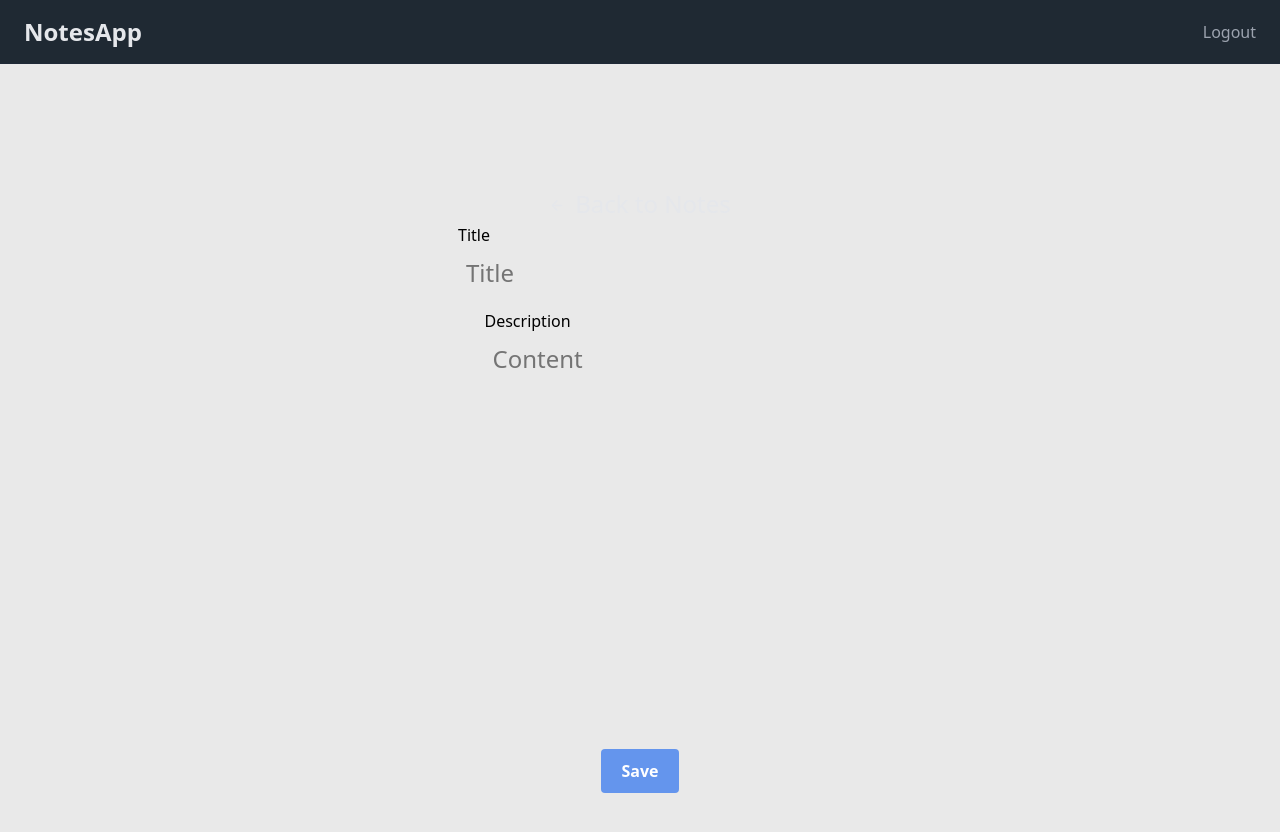
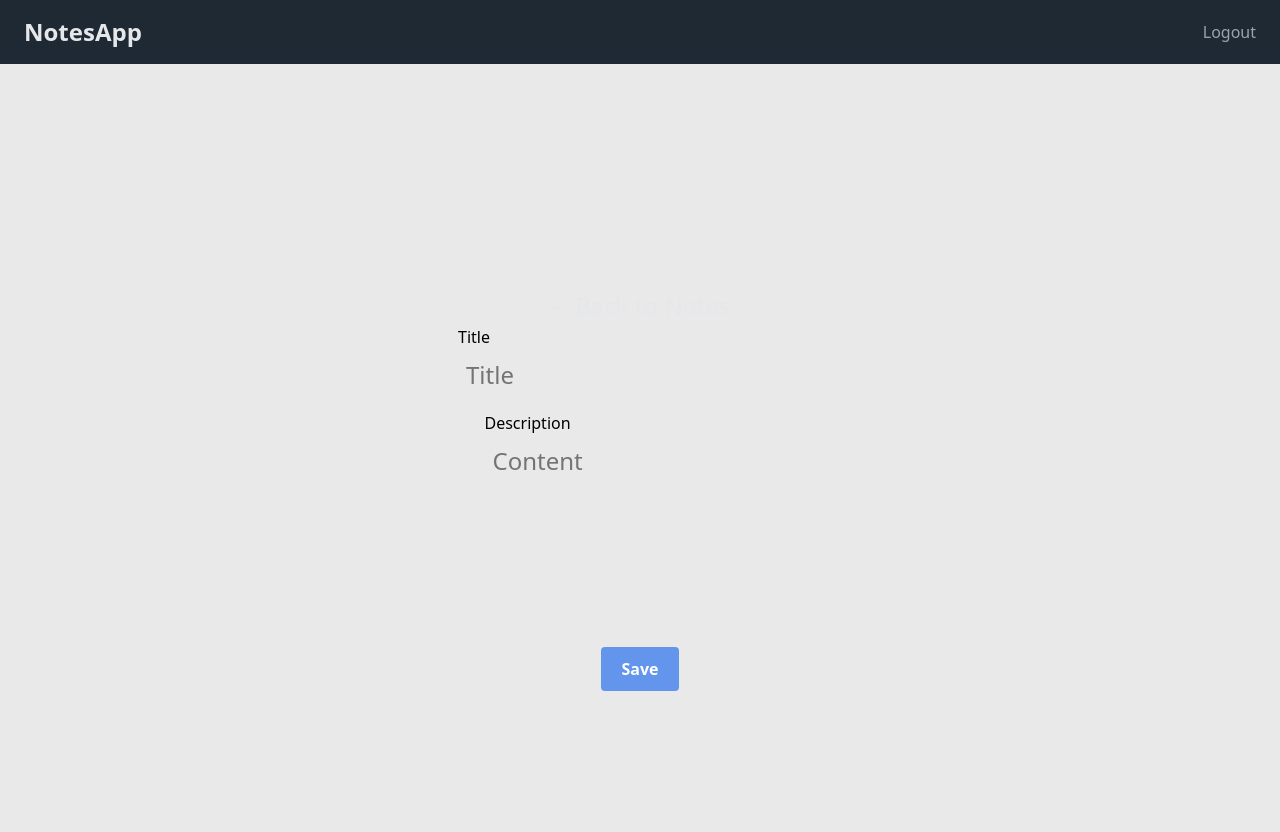
Before and after one commit to donald-hub/notes-app-frontend, a React (Vite) app: page /create in a window 1280 px wide. Shown: the top 832 px of the page. Built offline with nearby package versions, Linux system fonts and the light colour scheme; sample sign-in values are in the browser's storage; the HTML template or start-up script is replaced by a standard one.

Commit message:
styling createPage page

```diff
--- a/src/pages/createPage.jsx
+++ b/src/pages/createPage.jsx
@@ -65,6 +65,7 @@ const createPage = () => {
         name="content"
         onChange={(e) => setContent(e.target.value)}
         placeholder="Content"
+        rows="5"
       />
       </div>
       <button className={styles.submitButton} type="submit">Save</button>
--- a/src/pages/createPage.module.css
+++ b/src/pages/createPage.module.css
@@ -40,7 +40,6 @@
 }
 .contentInput{
     min-width: 300px;
-    height: 50vh;
     font-size: 1.5em;
     padding: 8px;
     border: none;
```
